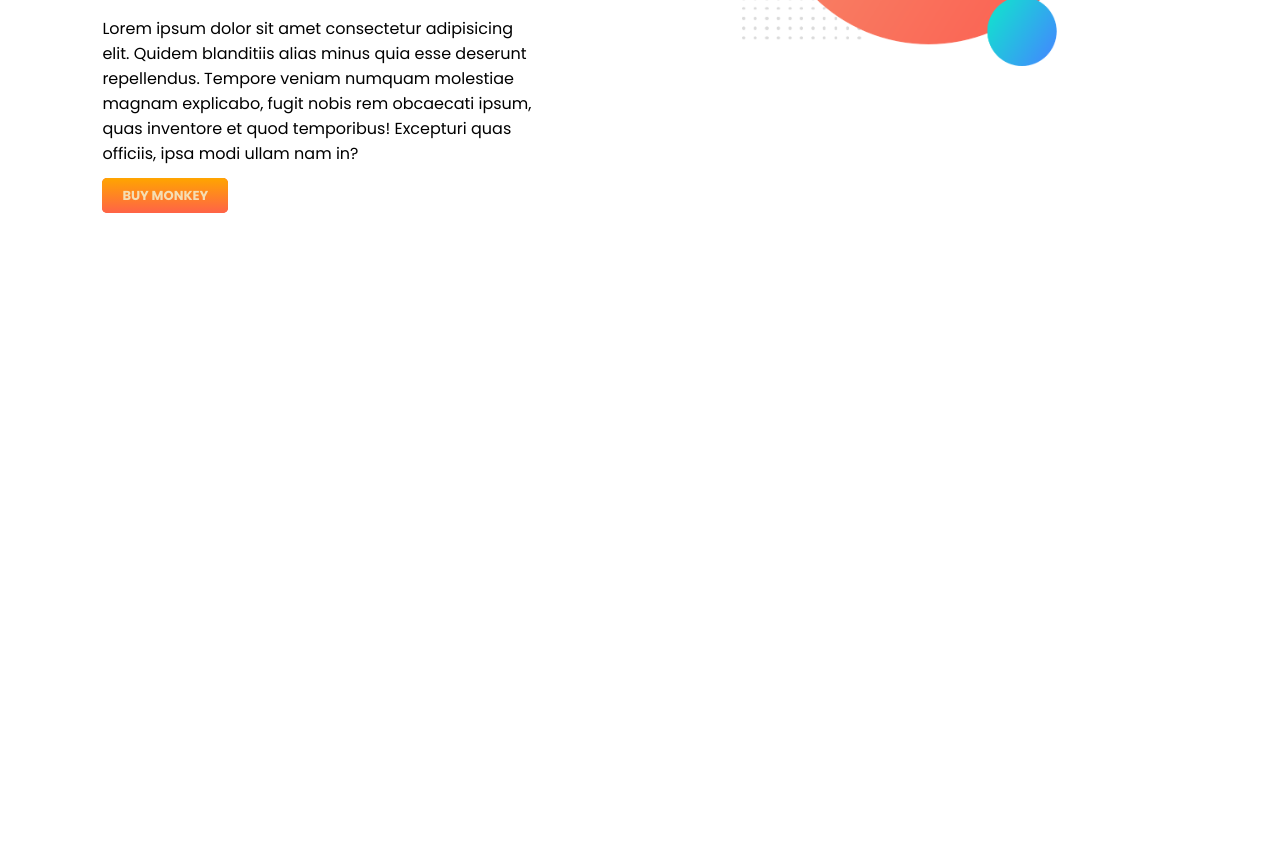
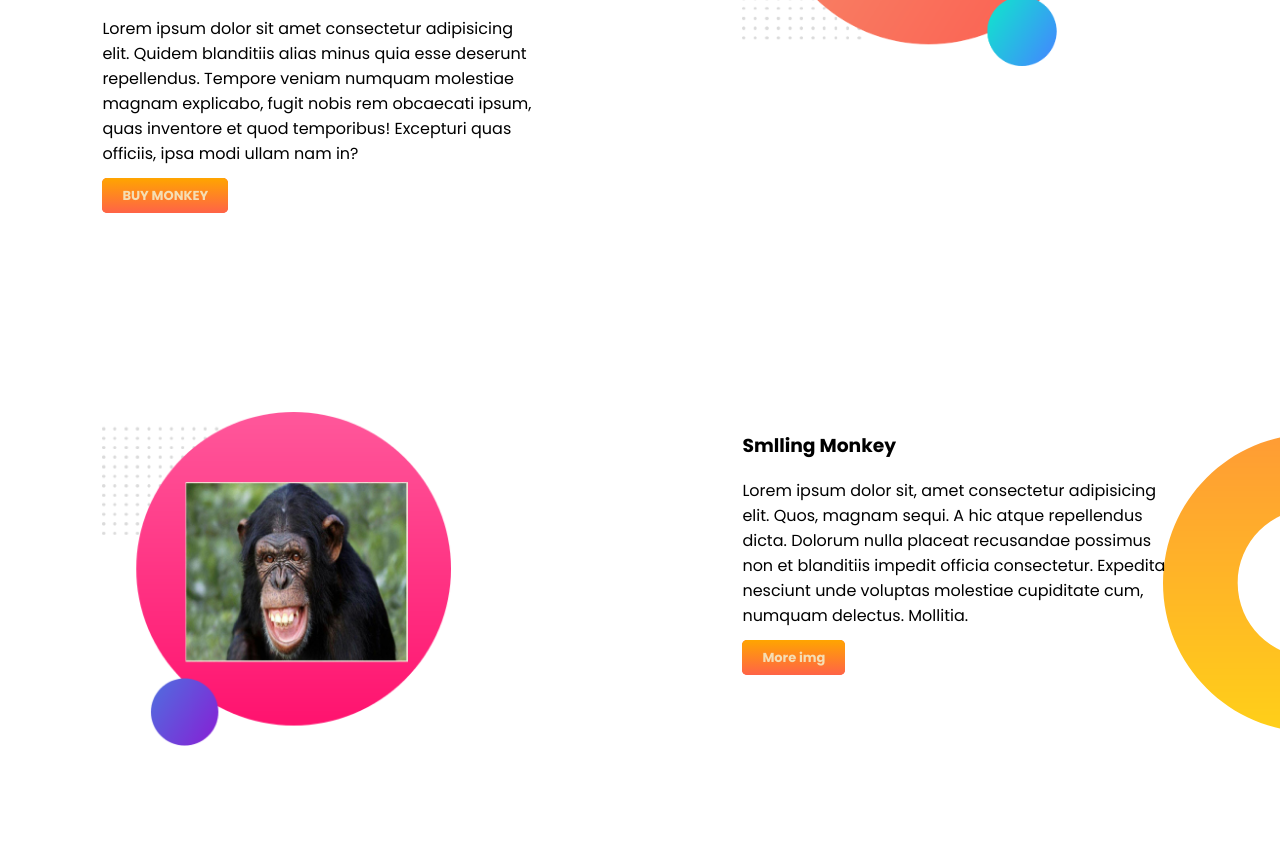
Before and after one commit to jahid900pj/first-htmlcss, a plain HTML site: page index.html in a window 1280 px wide. Shown: the part 382-1238 px from the top of the page. Before the commit the page ends 800 px from the top, so only its background shows below. Drawn offline with Linux system fonts and the light colour scheme.

Commit message:
secand bar

```diff
--- a/index.html
+++ b/index.html
@@ -33,6 +33,20 @@
             <img src="my-bg.png" alt="pretty monkey">
         </div>
     </section>
+    <section class="middle-bar">
+        <div class="half-width">
+            <img src="my-bg2.png" alt="smlling monkey">
+        </div>
+
+        <div class="half-width">
+            <h3>Smlling Monkey</h3>
+            <p>Lorem ipsum dolor sit, amet consectetur adipisicing elit. Quos, magnam sequi. A hic atque repellendus
+                dicta. Dolorum nulla placeat recusandae possimus non et blanditiis impedit officia consectetur. Expedita
+                nesciunt unde voluptas molestiae cupiditate cum, numquam delectus. Mollitia.</p>
+            <a class="link-button" target="_blank" href="https://www.youtube.com/">More img</a>
+
+        </div>
+    </section>
 </body>
 
 </html>
--- a/style.css
+++ b/style.css
@@ -11,6 +11,7 @@ h1{
 }
 section{
     display: flex;
+
 }
 .half-width{
     width: 80%;
@@ -34,3 +35,9 @@ section{
     background-image: url(img/top-banner.png);
     background-repeat: no-repeat;
 }
+
+.middle-bar{
+    background-image: url(img/dream-bg.png);
+    background-repeat: no-repeat;
+    background-position: right;
+}
```
